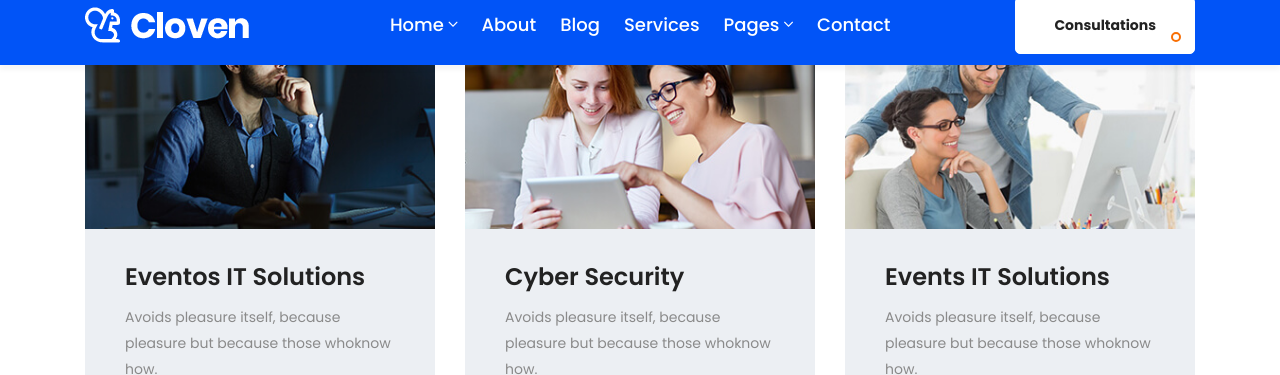
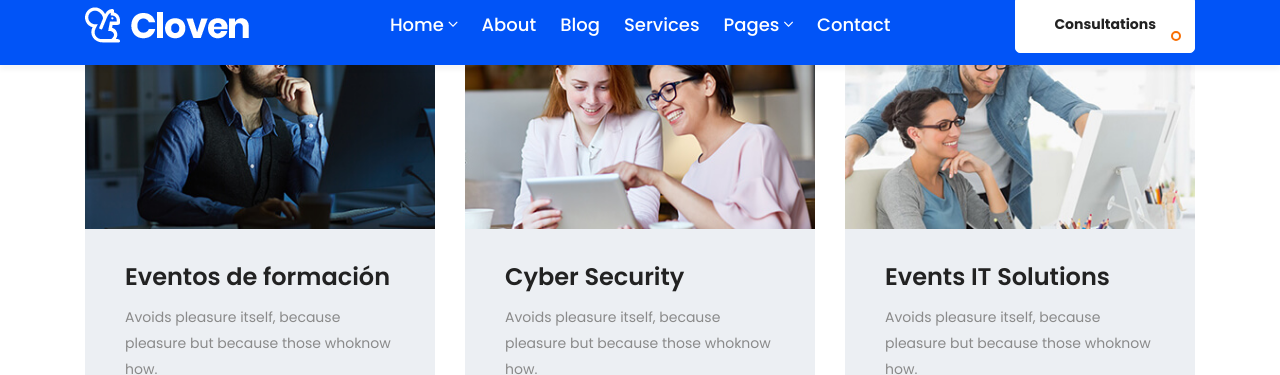
Before and after one commit to elemprendedoronline/mpatica, a Jekyll site: the page built from nuestros-servicios.html, in a window 1280 px wide and 900 px high, scrolled down 929 px. Shown: the top 375 px of the window. Built offline with Jekyll 4.4.1, drawn with Linux system fonts in a browser that asks for light colours.

Commit message:
Update and rename our-services-1.html to nuestros-servicios.html

```diff
--- a/our-services-1.html
+++ b/nuestros-servicios.html
@@ -14,7 +14,7 @@ title: Nuestros servicios
                         <img src="/assets/images/case-1.jpg" alt="case">
                     </div>
                     <div class="case-content white-bg">
-                        <h4 class="title">Eventos IT Solutions</h4>
+                        <h4 class="title">Eventos de formación</h4>
                         <p>Avoids pleasure itself, because pleasure but because those whoknow how.</p>
                         <a href="#">View Details <i class="far fa-long-arrow-right"></i></a>
                     </div>
```
